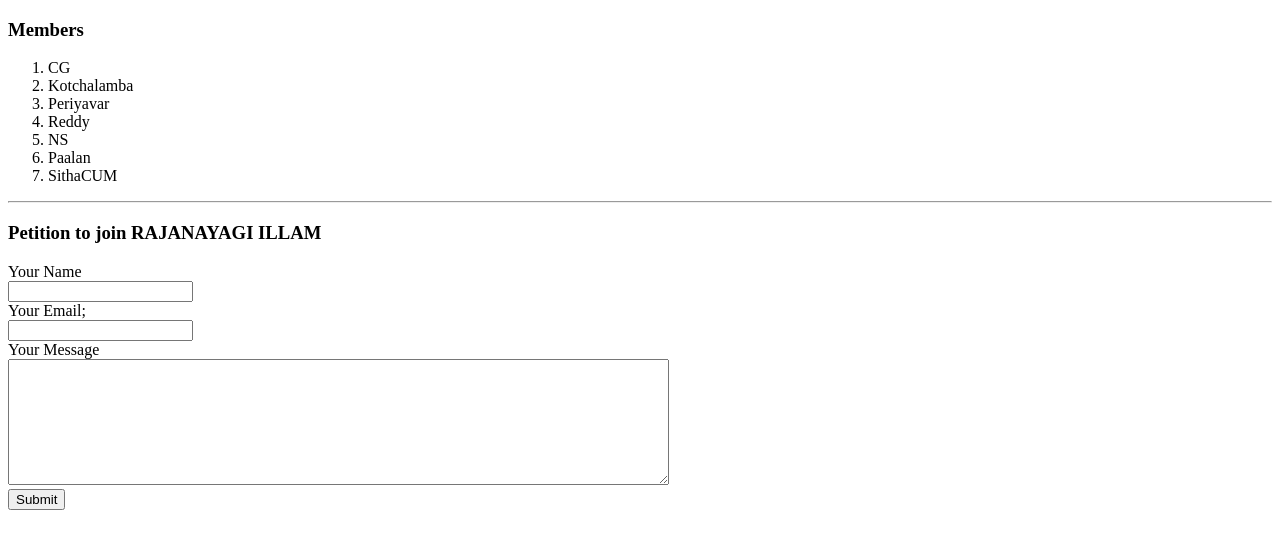
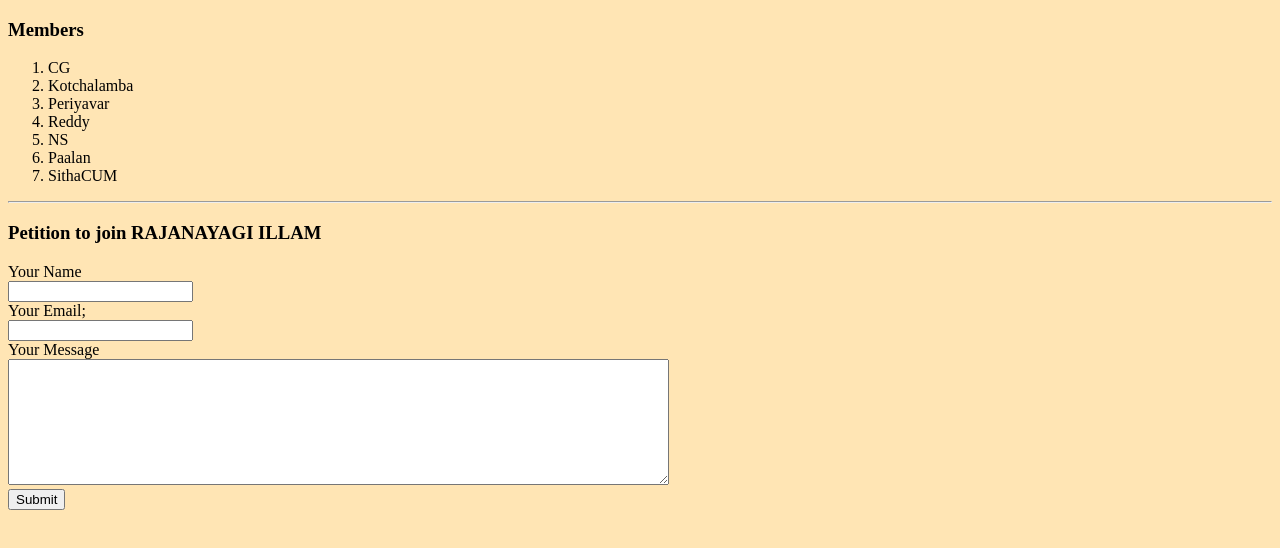
Before and after one commit to Nithin-NSR/NS, a plain HTML site: page member.html in a window 1280 px wide. Drawn offline with Linux system fonts and the light colour scheme.

Commit message:
Update member.html

```diff
--- a/member.html
+++ b/member.html
@@ -4,7 +4,7 @@
     <meta charset="utf-8">
     <title>Member</title>
   </head>
-  <body>
+  <body style="background-color: #FFE5B4">
     <h3>Members</h3>
     <ol>
       <li>CG</li>
```
